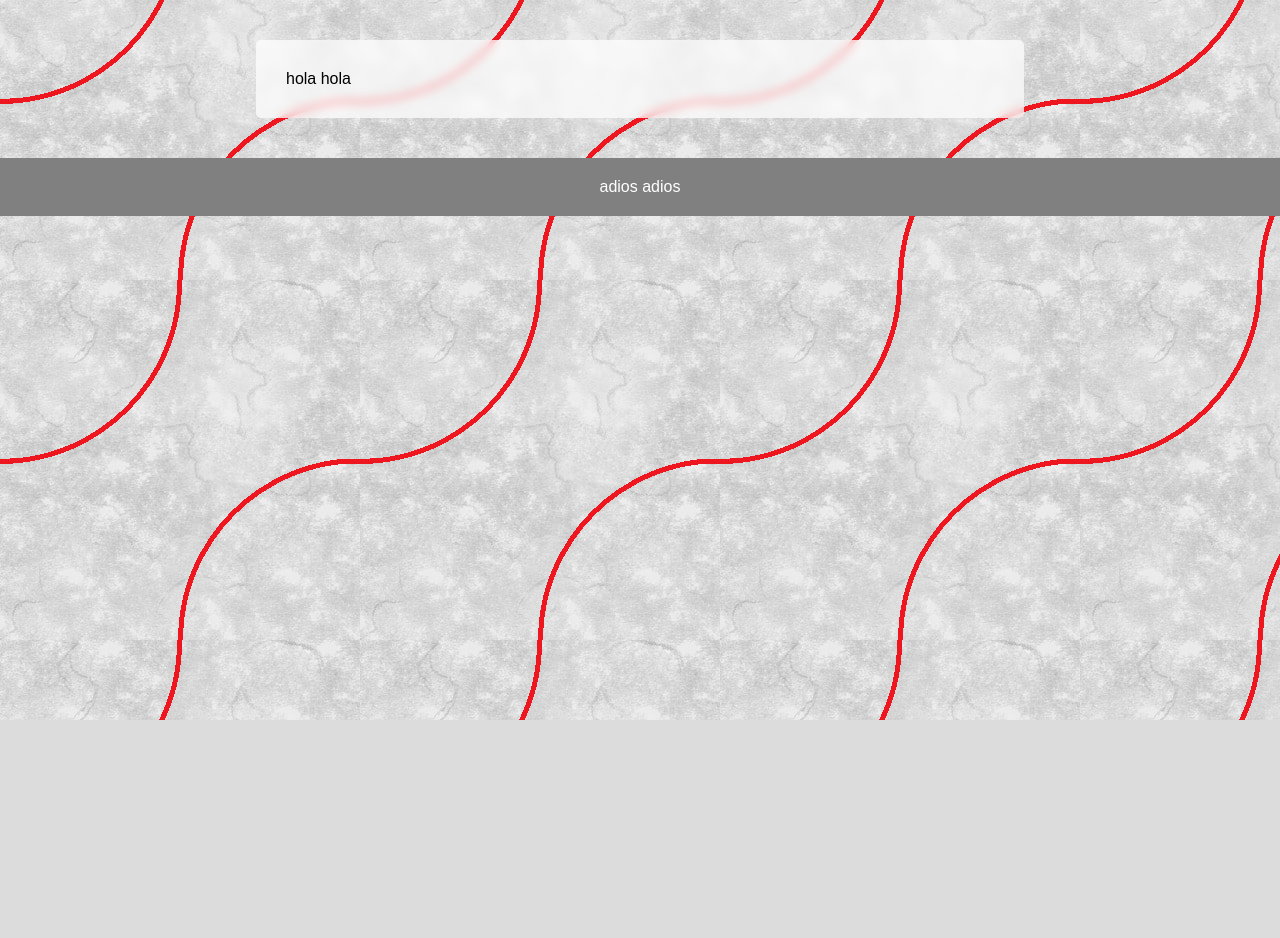
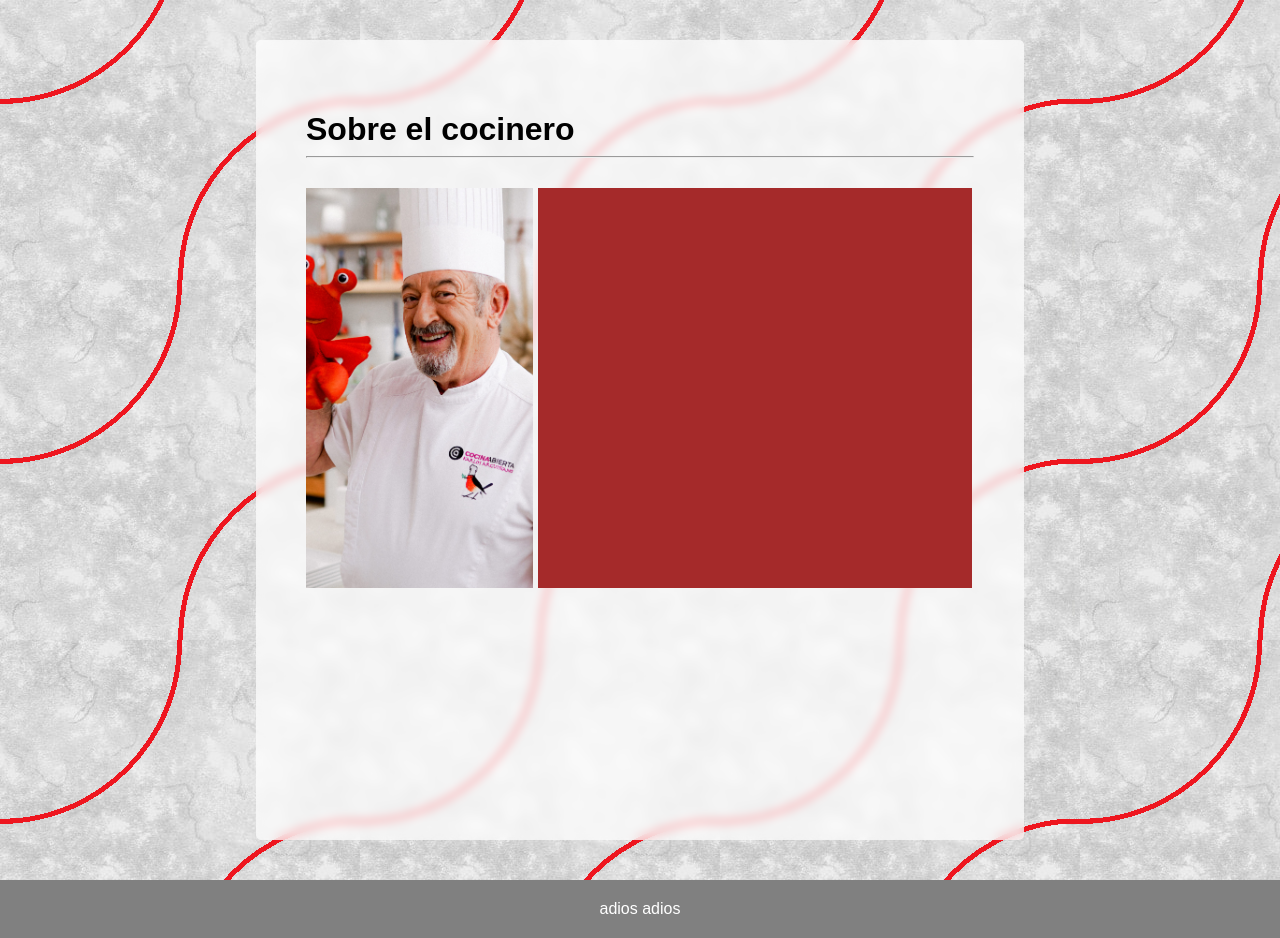
Before and after one commit to julianrasou/DAWEB2, a PHP site: page / in a window 1280 px wide. Shown: the part 80-1018 px from the top of the page. Before the commit the page ends 800 px from the top, so only its background shows below. Run offline with PHP 8.4, Linux system fonts and the light colour scheme.

Commit message:
pagina2 karlos inter

```diff
--- a/3_DIW/pagina2/css/style.css
+++ b/3_DIW/pagina2/css/style.css
@@ -51,8 +51,9 @@ main {
     border-radius: 5px;
     backdrop-filter: blur(5px);
     background-color: rgba(255, 255, 255, 0.7);
-    padding: 30px;
+    padding: 50px;
     margin: 40px auto;
+    height: 100%;
 
 }
 
@@ -64,3 +65,23 @@ footer {
     position: relative;
     width: 100%;
 }
+
+.cubo {
+    display: inline-block;
+    width: 65%;
+    background-color: brown;
+    height: 400px;
+}
+
+.karlos {
+    width: 34%;
+    background-image: url(../img/karlos.jpg);
+    background-size: cover;
+    background-position: center;
+}
+h1 {
+    margin-bottom: 0;
+}
+hr {
+    margin-bottom: 30px;
+}
--- a/3_DIW/pagina2/index.html
+++ b/3_DIW/pagina2/index.html
@@ -25,7 +25,18 @@
         </header>
 
         <main>
-            hola hola
+            <h1>
+                Sobre el cocinero
+            </h1><hr>
+
+            <div class="">
+                <div class="cubo karlos">
+
+                </div>
+                <div class="cubo">
+
+                </div>
+            </div>
         </main>
 
         <footer>
```
Also changed, not shown: 3_DIW/pagina2/img/karlos.jpg (added).
